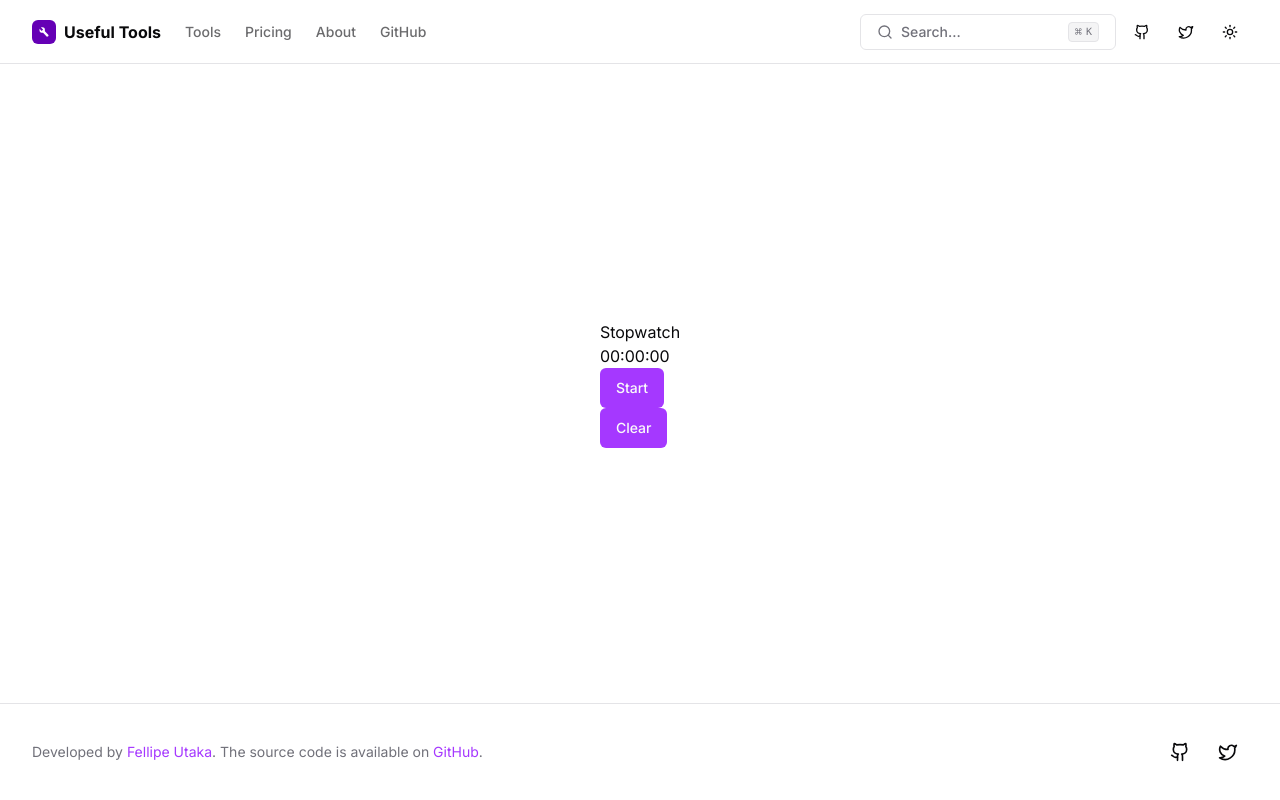
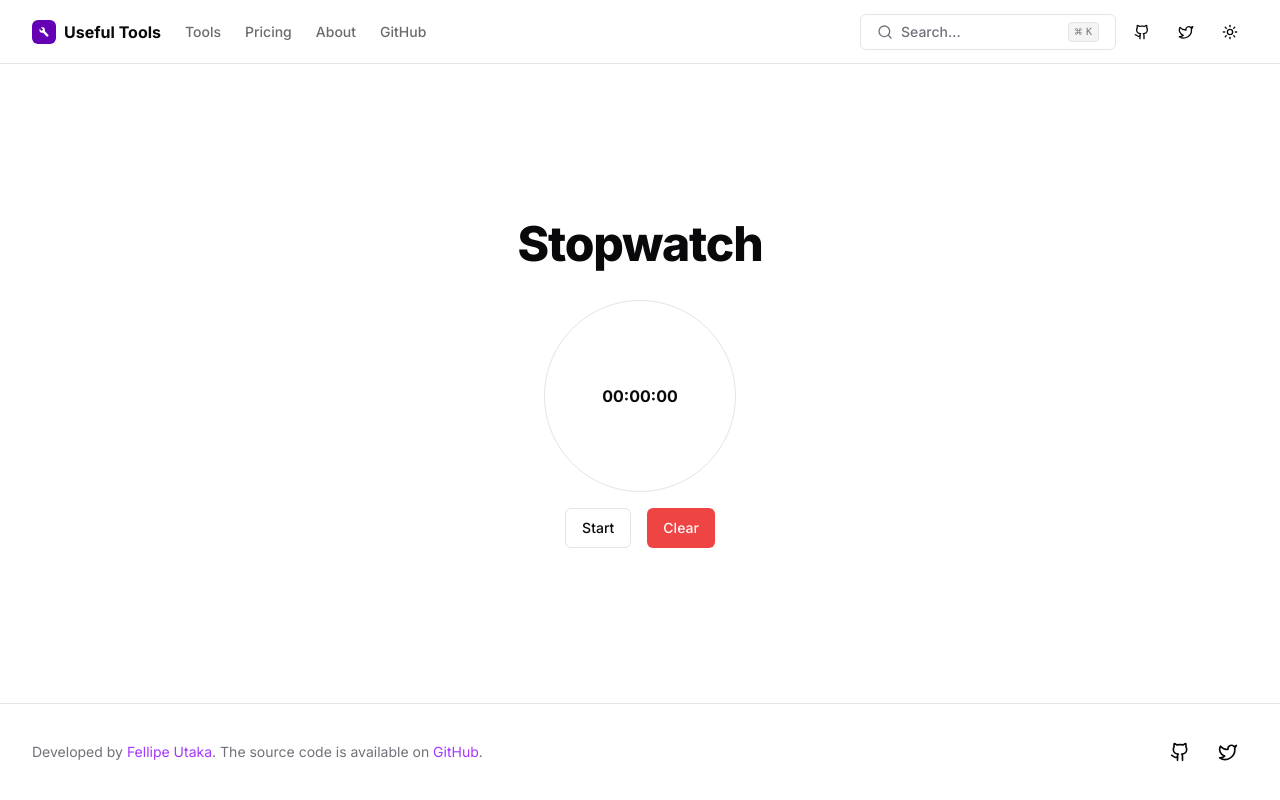
Before and after one commit to fellipeutaka/useful-tools, a Next.js app: page /tools/clock/stopwatch in a window 1280 px wide. Built offline with nearby package versions, Linux system fonts and the light colour scheme.

Commit message:
fix(stopwatch): page styles

```diff
--- a/src/app/tools/clock/clock.tsx
+++ b/src/app/tools/clock/clock.tsx
@@ -27,7 +27,7 @@ type GetTimezoneFetch = {
 };
 
 export function Clock() {
-  const [date, setDate] = useState<Date | null>(null);
+  const [date, setDate] = useState(new Date());
   const { isLoading } = useQuery({
     queryKey: ["/tools/clock"],
     queryFn: async ({ signal }) => {
@@ -38,9 +38,6 @@ export function Clock() {
 
       setDate(new Date(utc_datetime));
     },
-    onError() {
-      setDate(new Date());
-    },
     refetchOnWindowFocus: false,
     refetchOnMount: false,
     refetchOnReconnect: false,
@@ -49,7 +46,7 @@ export function Clock() {
   });
 
   const interval = useInterval(
-    () => setDate((state) => new Date(state!.getTime() + 1000)),
+    () => setDate((state) => new Date(state.getTime() + 1000)),
     1000,
   );
 
--- a/src/app/tools/clock/stopwatch/page.tsx
+++ b/src/app/tools/clock/stopwatch/page.tsx
@@ -1,6 +1,8 @@
 import type { Metadata } from "next";
 
-import Stopwatch from "./stopwatch";
+import { typography } from "~/styles/typography";
+
+import { Stopwatch } from "./stopwatch";
 
 export const metadata: Metadata = {
   title: "Stopwatch",
@@ -9,7 +11,7 @@ export const metadata: Metadata = {
 export default function Page() {
   return (
     <main className="container grid h-full place-content-center">
-      <h1>Stopwatch</h1>
+      <h1 className={typography.h1}>Stopwatch</h1>
       <Stopwatch />
     </main>
   );
--- a/src/app/tools/clock/stopwatch/stopwatch.tsx
+++ b/src/app/tools/clock/stopwatch/stopwatch.tsx
@@ -1,73 +1,63 @@
 "use client";
 
-import { useEffect, useMemo, useState } from "react";
+import { useMemo, useState } from "react";
 
 import { Button } from "~/components/ui/button";
+import { useHotkeys } from "~/hooks/useHotkeys";
+import { useInterval } from "~/hooks/useInterval";
+import { useOnMount } from "~/hooks/useOnMount";
 
-export default function Stopwatch() {
+export function Stopwatch() {
   const [count, setCount] = useState(0);
-  const [active, setActive] = useState(false);
 
-  useEffect(() => {
-    if (active) {
-      const interval = setInterval(() => {
-        setCount((state) => state + 10);
-      }, 10);
+  const interval = useInterval(() => setCount((state) => state + 10), 10);
 
-      return () => {
-        clearInterval(interval);
-      };
+  useOnMount(() => {
+    if (interval.active) {
+      interval.start();
     }
-  }, [active, count]);
+
+    return interval.stop;
+  });
 
   function handleClearCount() {
     setCount(0);
-    setActive(false);
+    interval.stop();
   }
 
-  function handleToggleActive() {
-    setActive((state) => !state);
-  }
-
-  useEffect(() => {
-    function keyboardListener(e: KeyboardEvent) {
-      const keyPressed = e.code;
-      const keys = {
-        Space: handleToggleActive,
-        KeyC: handleClearCount,
-      };
-      if (keys[keyPressed as keyof typeof keys]) {
-        keys[keyPressed as keyof typeof keys]();
-      }
-    }
-
-    document.addEventListener("keydown", keyboardListener);
-
-    return () => {
-      document.removeEventListener("keydown", keyboardListener);
-    };
-  }, []);
+  useHotkeys([
+    ["Space", interval.toggle],
+    ["C", handleClearCount],
+  ]);
 
   const minutes = useMemo(
-    () => String(Math.floor(count / 60000)).padStart(2, "0"),
+    () => String(Math.floor(count / 60_000)).padStart(2, "0"),
     [count],
   );
   const seconds = useMemo(
-    () => String(Math.floor(count / 1000)).padStart(2, "0"),
+    () => String(Math.floor(count / 1_000)).padStart(2, "0"),
     [count],
   );
   const milliseconds = useMemo(
-    () => String(count % 1000).padStart(2, "0"),
+    () => String(count % 1_000).padStart(2, "0"),
     [count],
   );
 
   return (
-    <section>
-      <span>
-        {minutes}:{seconds}:{milliseconds}
-      </span>
-      <Button onClick={handleToggleActive}>{active ? "Stop" : "Start"}</Button>
-      <Button onClick={handleClearCount}>Clear</Button>
+    <section className="mt-8">
+      <div className="mx-auto grid aspect-square h-48 w-48 place-content-center rounded-full border p-16">
+        <b>
+          {minutes}:{seconds}:{milliseconds}
+        </b>
+      </div>
+      <div className="mt-4 flex justify-center gap-4">
+        <Button variant="outline" onClick={interval.toggle}>
+          {interval.active ? "Stop" : "Start"}
+        </Button>
+        <Button variant="destructive" onClick={handleClearCount}>
+          Clear
+        </Button>
+      </div>
     </section>
   );
 }
--- a/src/app/tools/page.tsx
+++ b/src/app/tools/page.tsx
@@ -8,10 +8,8 @@ export const metadata: Metadata = {
 
 export default function Tools() {
   return (
-    <div className="border-b py-8">
-      <main className="container min-h-screen animate-in fade-in duration-really-slow">
-        <h1 className={typography.h1}>Tools</h1>
-      </main>
-    </div>
+    <main className="container h-full">
+      <h1 className={typography.h1}>Tools</h1>
+    </main>
   );
 }
--- a/src/app/tools/units/length/length.tsx
+++ b/src/app/tools/units/length/length.tsx
@@ -70,7 +70,7 @@ export function Length() {
         <Input value={fromValue} onChange={handleChangeFromValue} />
         <Select value={fromUnity} onValueChange={handleChangeFromUnity}>
           <SelectTrigger>
-            <SelectValue placeholder="Select a fruit" />
+            <SelectValue />
           </SelectTrigger>
           <SelectContent>
             {lengthUnits.map((lengthUnit) => (
@@ -86,7 +86,7 @@ export function Length() {
         <Input value={toValue} onChange={handleChangeToValue} />
         <Select value={toUnity} onValueChange={handleChangeToUnity}>
           <SelectTrigger>
-            <SelectValue placeholder="Select a fruit" />
+            <SelectValue />
           </SelectTrigger>
           <SelectContent>
             {lengthUnits.map((lengthUnit) => (
--- a/src/components/common/command-menu.tsx
+++ b/src/components/common/command-menu.tsx
@@ -33,7 +33,7 @@ export function CommandMenu() {
   ]);
 
   const runCommand = useCallback(
-    (command: () => unknown) => () => {
+    (command: () => void) => () => {
       setIsOpen(false);
       command();
     },
--- a/src/components/layout/navbar.tsx
+++ b/src/components/layout/navbar.tsx
@@ -27,7 +27,10 @@ export function Navbar({ border, sticky }: NavbarProps) {
     <header className={NavbarStyles({ border, sticky })}>
       <nav className="container sticky top-0 z-40 flex h-full items-center justify-between">
         <div className="mr-4 hidden items-center md:flex">
-          <Link className="mr-6 flex items-center gap-2" href="/">
+          <Link
+            className="mr-6 flex items-center gap-2 transition-opacity hover:opacity-80"
+            href="/"
+          >
             <Logo className="h-6 w-6" />
             <span className="hidden font-bold sm:inline-block">
               Useful Tools
--- a/src/components/ui/select.tsx
+++ b/src/components/ui/select.tsx
@@ -14,7 +14,7 @@ const SelectValue = SelectPrimitive.Value;
 
 export const SelectStyles = {
   Trigger: tv({
-    base: "flex h-10 capitalize w-full items-center justify-between rounded-md border border-input bg-transparent px-3 py-2 text-sm ring-offset-background placeholder:text-muted-foreground focus:outline-none focus:ring-2 focus:ring-ring focus:ring-offset-2 disabled:cursor-not-allowed disabled:opacity-50",
+    base: "flex transition h-10 select-none capitalize w-full items-center justify-between rounded-md border border-input bg-transparent px-3 py-2 text-sm ring-offset-background placeholder:text-muted-foreground focus:outline-none focus:ring-2 focus:ring-ring focus:ring-offset-2 disabled:cursor-not-allowed disabled:opacity-50",
   }),
   Content: tv({
     base: "relative z-50 min-w-[8rem] overflow-hidden rounded-md border bg-popover text-popover-foreground shadow-md data-[state=open]:animate-in data-[state=closed]:animate-out data-[state=closed]:fade-out-0 data-[state=open]:fade-in-0 data-[state=closed]:zoom-out-95 data-[state=open]:zoom-in-95 data-[side=bottom]:slide-in-from-top-2 data-[side=left]:slide-in-from-right-2 data-[side=right]:slide-in-from-left-2 data-[side=top]:slide-in-from-bottom-2",
```
